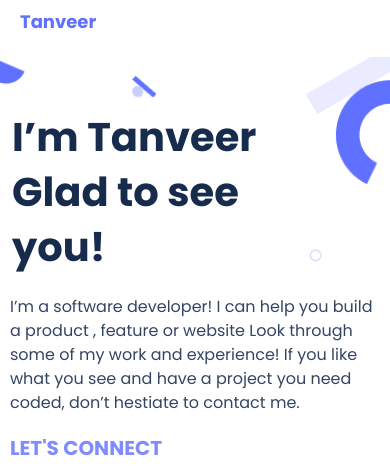
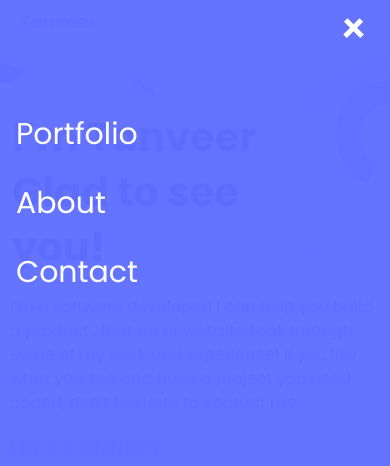
Before and after one commit to tanveerisonline/personal-portfolio-website, a website: page index.html in a window 390 px wide. Both pictures are taken after a click on the button 352 px from the left and 28 px from the top of the page. Shown: the top 466 px of the page. Drawn offline with nearby package versions, Linux system fonts and the light colour scheme.

Commit message:
Add CSS to mobilre menu links

```diff
--- a/styles.css
+++ b/styles.css
@@ -741,3 +741,19 @@ nav {
   padding: 100px 0 0 0;
   transition: 0.4s;
 }
+
+.mobile-menu.is-active {
+  left: 0;
+}
+
+.mobile-menu a {
+  display: block;
+  width: 100%;
+  max-width: 200px;
+  margin: 0;
+  text-align: left;
+  padding: 12px 16px;
+  color: #fff;
+  text-decoration: none;
+  font-size: 30px;
+}
```
